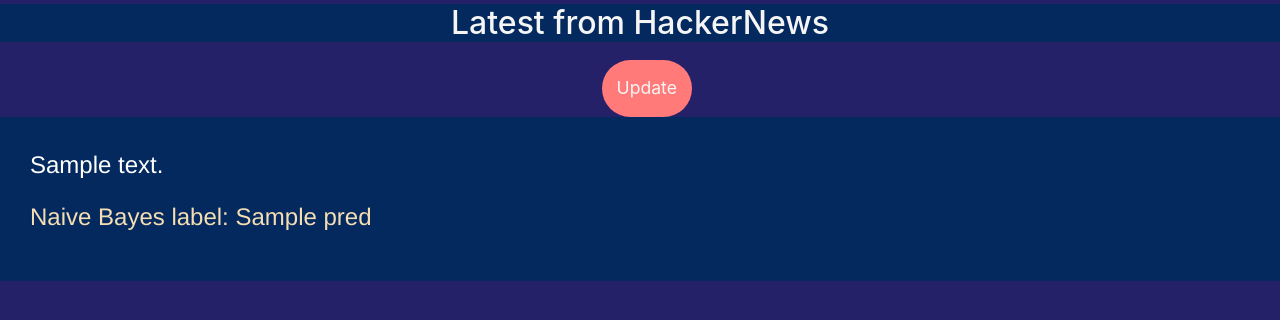
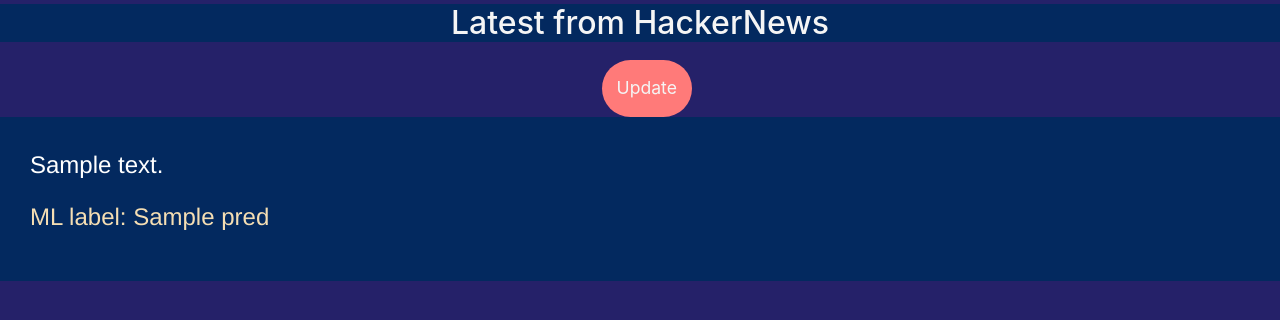
Before and after one commit to ivvlko/NLP-Factory, a Flask app: template templates/news_topics_labels.html in a window 1280 px wide. Shown: the part 136-456 px from the top of the page. Run offline with Flask 3, Linux system fonts and the light colour scheme; the template is opened without the code that fills it: most values are stand-ins (such as "Sample title", 1, 10 or a date in 2020); parts of the project's set-up code (start-up, migrations or seed data) failed here and were passed over; some libraries are stand-ins or nearby versions.

Commit message:
filtering short news and comments out

```diff
--- a/applications/hackernews_nlp/routes.py
+++ b/applications/hackernews_nlp/routes.py
@@ -14,7 +14,7 @@
     """
     items = get_latest_news()
     naive_bayes_predictor, gru_predictor, tokenizer = loaded_models
-    news_content = [item.text for item in items if item.text != None]
+    news_content = [item.text for item in items if item.text != None if len(item.text.split(' ')) > 50]
     """
     Using preprocessing functions from predictors.py for both Naive Bayes and RNN
     """
--- a/static/js/api_connector.js
+++ b/static/js/api_connector.js
@@ -14,7 +14,7 @@
         .then(data => {
             let latestSix = [];
             for (let i = 0; i < data.length; i++) {
-                if (latestSix.length === 6) {
+                if (latestSix.length === 20) {
                     break
                 }
                 if (data[i].standard_ml_label === target) {
@@ -32,7 +32,7 @@
         let current = `
             <section class="content">
                     <div class="content-data-txt">${d[i].raw_txt}</div>
-                    <p class="content-data" style="color: wheat">Naive Bayes label: ${d[i].standard_ml_label}</p>
+                    <p class="content-data" style="color: wheat">ML label: ${d[i].standard_ml_label}</p>
             </section>`
         result += current;
     }
--- a/templates/news_topics_labels.html
+++ b/templates/news_topics_labels.html
@@ -46,8 +46,8 @@
 
         {% for dict in object[:24] %}
             <section class="content">
-                <p class="content-data-txt">{{ dict['text']|truncate(2000) }}</p>
-                <p class="content-data" style="color: wheat">Naive Bayes label: {{ dict['pred'] }}</p>
+                <p class="content-data-txt">{{ dict['text'] }}</p>
+                <p class="content-data" style="color: wheat">ML label: {{ dict['pred'] }}</p>
             </section>
 
         {% endfor %}
```
Also changed, not shown: 4 other files.
